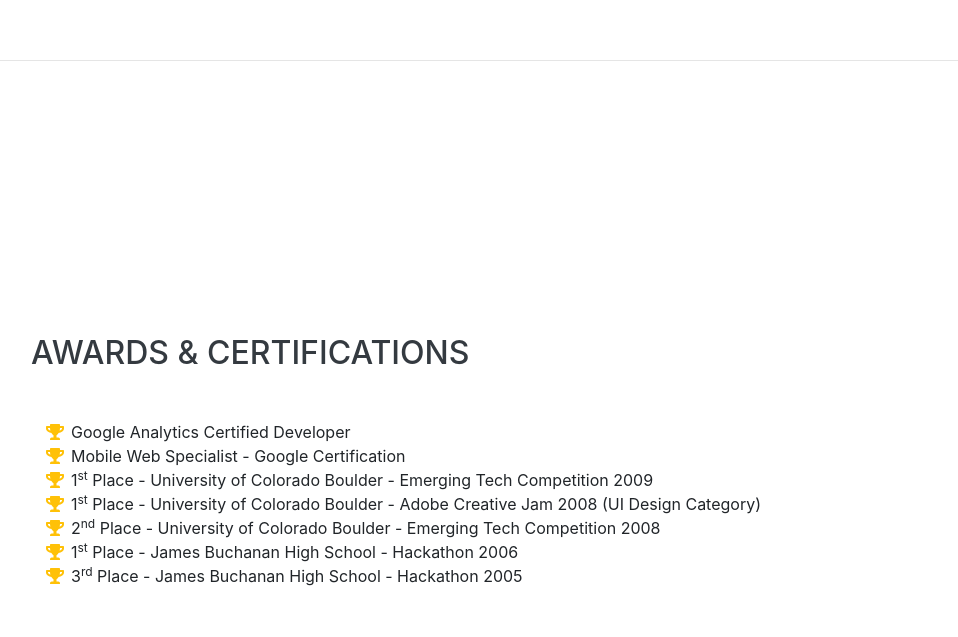
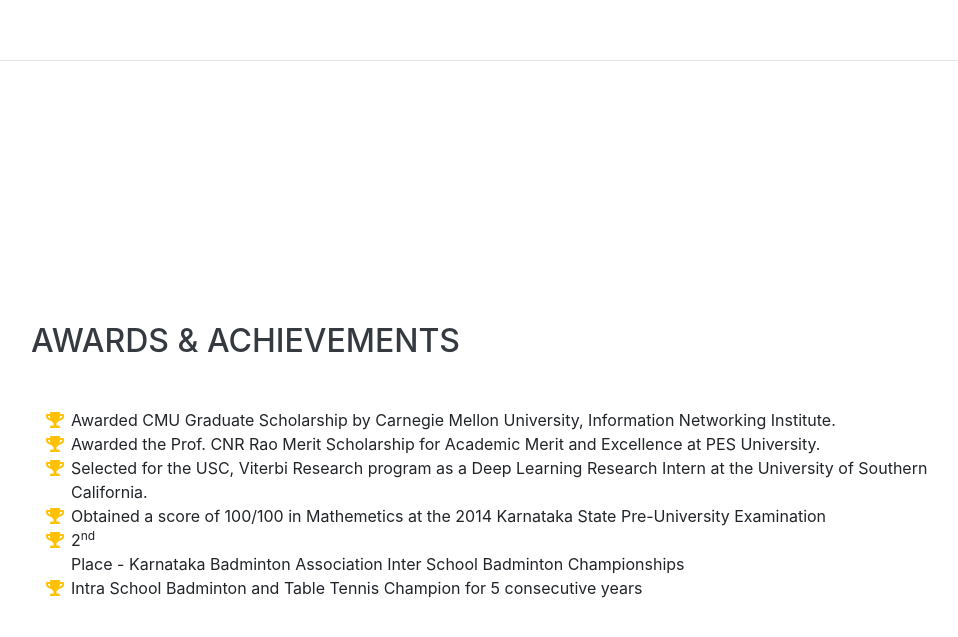
Before and after one commit to Sreedhar1895/Sreedhar1895.github.io, a website with bundled scripts: page index.html in a window 1280 px wide. Shown: the part 3437-4074 px from the top of the page, without its empty margins (289-1247 px from the left). Built offline with nearby package versions, Linux system fonts and the light colour scheme; a web font is replaced by a local one.

Commit message:
Awards  Section

```diff
--- a/index.html
+++ b/index.html
@@ -256,34 +256,29 @@
 
     <section class="resume-section p-3 p-lg-5 d-flex align-items-center" id="awards">
       <div class="w-100">
-        <h2 class="mb-5">Awards &amp; Certifications</h2>
+        <h2 class="mb-5">Awards &amp; Achievements</h2>
         <ul class="fa-ul mb-0">
           <li>
             <i class="fa-li fa fa-trophy text-warning"></i>
-            Google Analytics Certified Developer</li>
+            Awarded CMU Graduate Scholarship by Carnegie Mellon University, Information Networking Institute.</li>
           <li>
             <i class="fa-li fa fa-trophy text-warning"></i>
-            Mobile Web Specialist - Google Certification</li>
+            Awarded the Prof. CNR Rao Merit Scholarship for Academic Merit and Excellence at PES University.</li>
           <li>
             <i class="fa-li fa fa-trophy text-warning"></i>
-            1<sup>st</sup>
-            Place - University of Colorado Boulder - Emerging Tech Competition 2009</li>
+
+            Selected for the USC, Viterbi Research program as a Deep Learning Research Intern at the University of Southern California. </li>
           <li>
             <i class="fa-li fa fa-trophy text-warning"></i>
-            1<sup>st</sup>
-            Place - University of Colorado Boulder - Adobe Creative Jam 2008 (UI Design Category)</li>
+
+            Obtained a score of 100/100 in Mathemetics at the 2014 Karnataka State Pre-University Examination</li>
           <li>
             <i class="fa-li fa fa-trophy text-warning"></i>
             2<sup>nd</sup>
-            Place - University of Colorado Boulder - Emerging Tech Competition 2008</li>
+            </li> Place - Karnataka Badminton Association Inter School Badminton Championships
           <li>
             <i class="fa-li fa fa-trophy text-warning"></i>
-            1<sup>st</sup>
-            Place - James Buchanan High School - Hackathon 2006</li>
-          <li>
-            <i class="fa-li fa fa-trophy text-warning"></i>
-            3<sup>rd</sup>
-            Place - James Buchanan High School - Hackathon 2005</li>
+            Intra School Badminton and Table Tennis Champion for 5 consecutive years</li>
         </ul>
       </div>
     </section>
```
